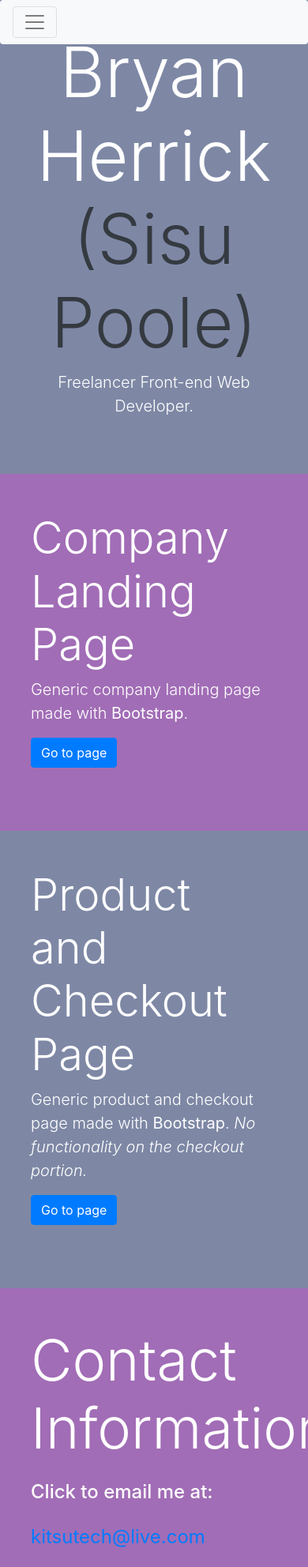
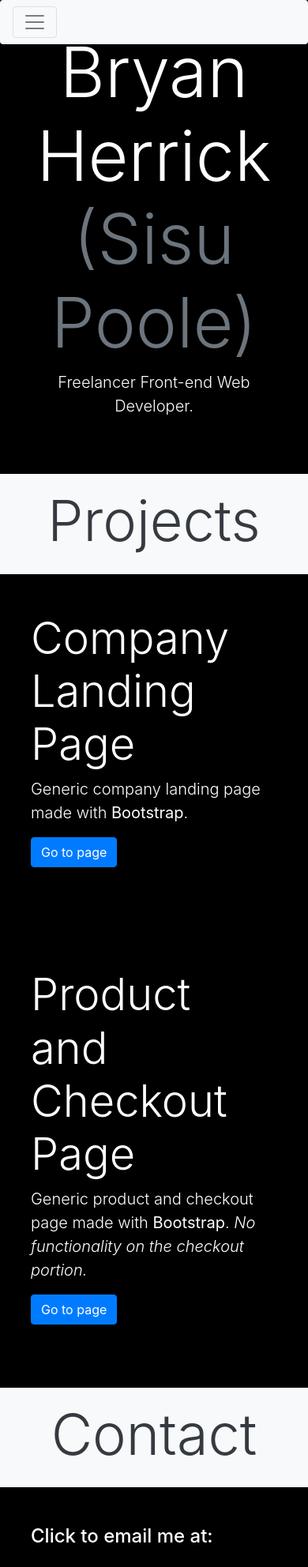
Before and after one commit to Kitsutech/kitstuech.github.io, a plain HTML site: page index.html in a window 390 px wide. Shown: the top 1984 px of the page at 79% size. Drawn offline with nearby package versions, Linux system fonts and the light colour scheme.

Commit message:
Few tweaks

```diff
--- a/index.html
+++ b/index.html
@@ -7,7 +7,7 @@
   <link rel="stylesheet" href="styles/style.css">
 </head>
 <body>
-  <nav class="navbar navbar-expand-lg navbar-light bg-light rounded fixed-top">
+  <nav class="navbar navbar-expand-lg navbar-light bg-light rounded fixed-top" id="navigation">
     <button class="navbar-toggler" type="button" data-toggle="collapse" data-target="#navbar" aria-controls="navbar" aria-expanded="false" aria-label="Toggle navigation">
         <span class="navbar-toggler-icon"></span>
     </button>
@@ -24,7 +24,7 @@
 
   <div id="about" class="align-items-center">
     <div class="row text-center block block-1">
-      <h1 class="display-2">Bryan Herrick <span class="text-dark">(Sisu Poole)</span></h1>
+      <h1 class="display-2">Bryan Herrick <span class="text-muted">(Sisu Poole)</span></h1>
       <div class="col-md-8 mb-3">
         <p class="lead">Freelancer Front-end Web Developer.</p>
       </div>
@@ -32,6 +32,9 @@
   </div>
 
   <div id="websites" class="align-items-center">
+    <div class="py-3 text-center bg-light">
+      <h3 class="display-3 text-dark">Projects</h3>
+    </div>
     <div class="row featurette align-items-center py-5 block block-2">
       <div class="col-md-8 mb-3">
         <h2 class="display-4">
@@ -62,10 +65,10 @@
   </div>
 
   <div id="contact" class="align-items-center">
+    <div class="py-3 text-center bg-light">
+      <h3 class="display-3 text-dark">Contact</h3>
+    </div>
     <div class="row py-5 block block-2">
-      <div class="col-md-12 mb-3">
-        <h2 class="display-3">Contact Information</h2>
-      </div>
       <div class="col-md-4 mb-3">
         <h4 class="text-white">Click to email me at:</h4>
       </div>
--- a/styles/style.css
+++ b/styles/style.css
@@ -3,21 +3,25 @@ body {
     width: 100%;
     height: 100%;
     margin: 0 auto;
+    background-color: black;
 }
 
 .block {
     color: white;
     align-content: center;
     padding: 10%;
+    background-color: #000;
 }
 
+/*
 .block-1 {
-    background-color: #7e88a5;
+    background-color: #000000;
 }
 
 .block-2 {
-    background-color: #a16db6;
+    background-color: #0c0c0c;
 }
+    */
 
 a {
     font-size: 1.5rem;
@@ -30,3 +34,9 @@ a::hover {
 .full-page {
     height: 100vh;
 }
+
+@media screen and (min-width: 700px) {
+    #navigation {
+        display: none;
+    }
+}
```
